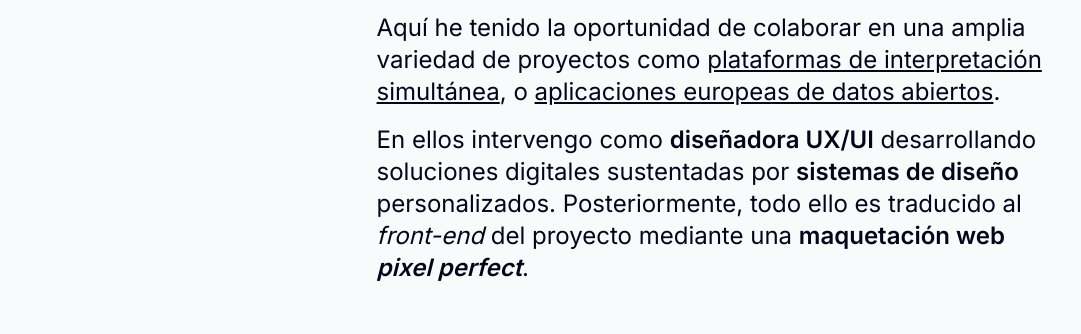
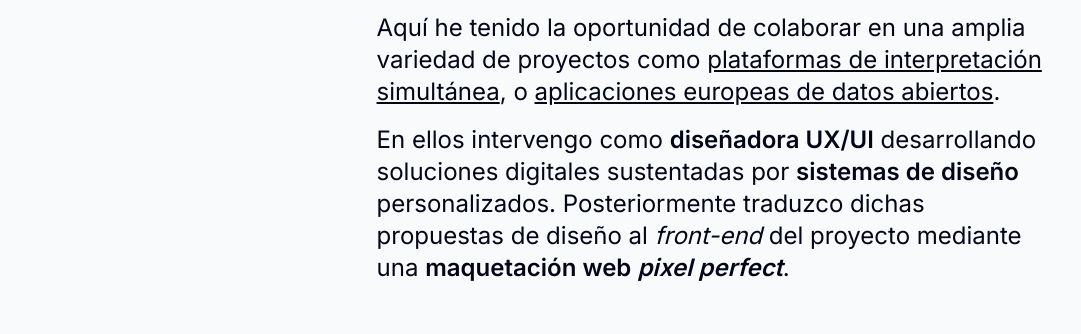
Before and after one commit to AndreaCascallana/AndreaCascallana_Portfolio, a React (Vite) app: page / in a window 1280 px wide. Shown: the part 3860-4194 px from the top of the page, without its empty margins (99-1180 px from the left). Built offline with nearby package versions, Linux system fonts and the light colour scheme.

Commit message:
change copy

```diff
--- a/src/routes/About.jsx
+++ b/src/routes/About.jsx
@@ -66,7 +66,7 @@ const About = () => {
                 <span className="font-semibold">diseñadora UX/UI</span>{" "}
                 desarrollando soluciones digitales sustentadas por{" "}
                 <span className="font-semibold">sistemas de diseño</span>{" "}
-                personalizados. Posteriormente, todo ello es traducido al{" "}
+                personalizados. Posteriormente traduzco dichas propuestas de diseño al{" "}
                 <span className="italic">front-end</span> del proyecto mediante
                 una <span className="font-semibold">maquetación web{" "}
                 <span className="italic">pixel perfect</span></span>.
```
